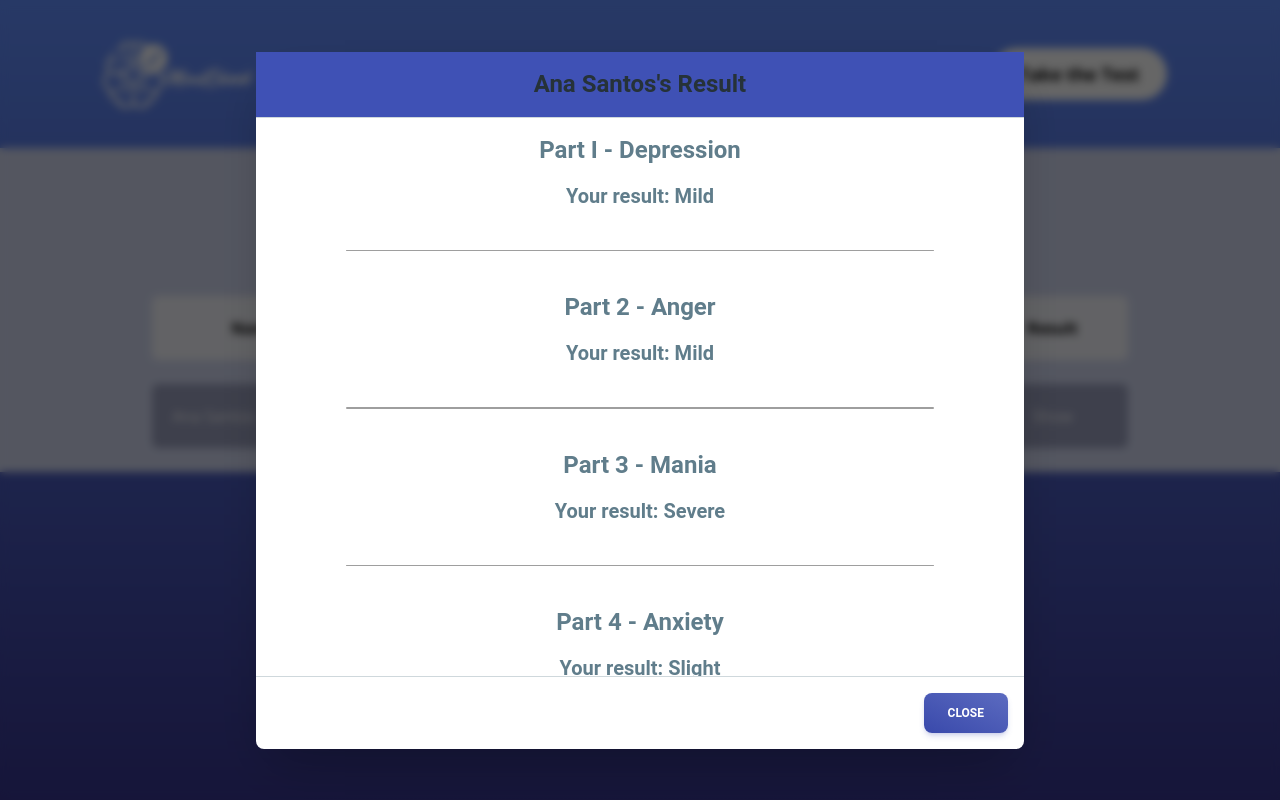
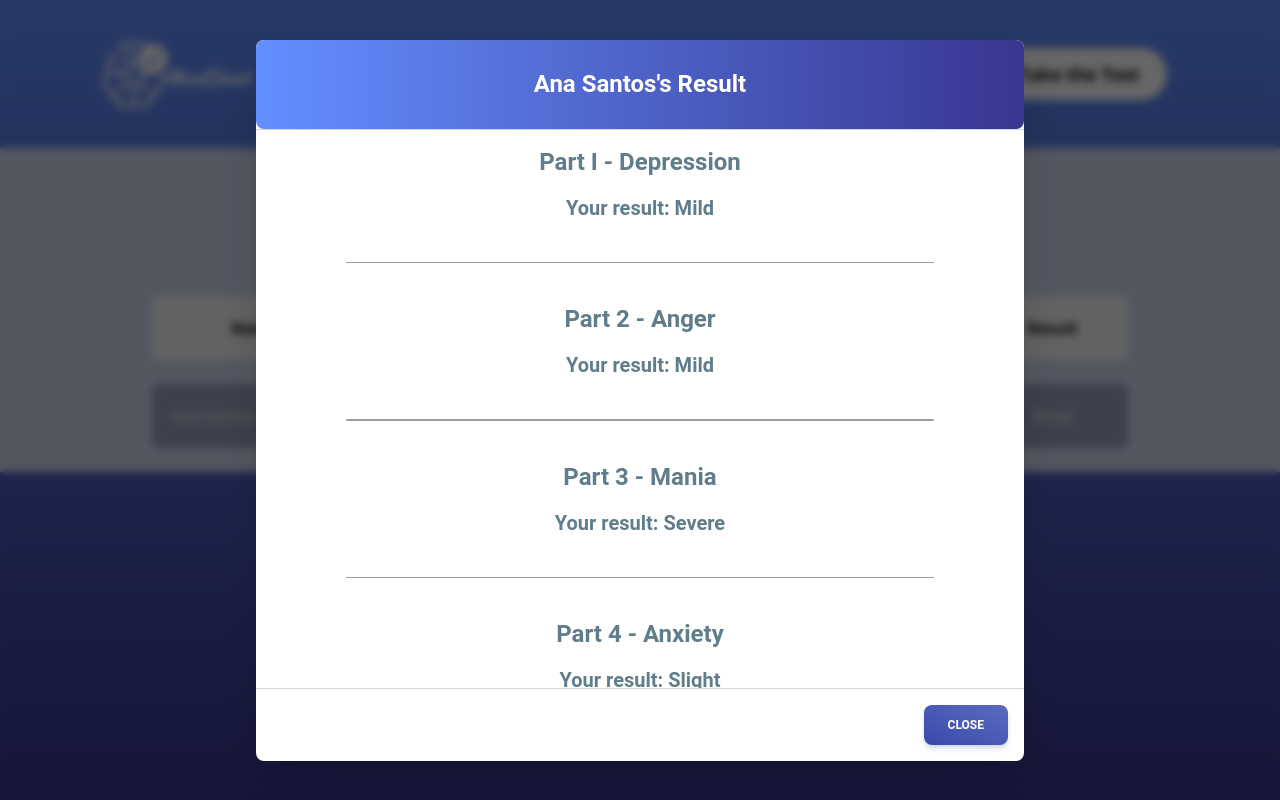
Before and after one commit to kabi02/softeng-mindcheck, a React (Vite) app: page /dashboard in a window 1280 px wide. Both pictures are taken after a click on the element "Show". Built offline with nearby package versions, Linux system fonts and the light colour scheme.

Commit message:
Dashboard modal

```diff
--- a/src/components/ResultModal.jsx
+++ b/src/components/ResultModal.jsx
@@ -17,7 +17,7 @@ export function ResultModal({user, result}) {
     <>
       <div onClick={handleOpen} className="cursor-pointer text-center">Show</div>
       <Dialog open={open} handler={handleOpen}>
-        <DialogHeader className="justify-center bg-indigo-500">{user}'s Result</DialogHeader>
+        <DialogHeader className="text-white rounded-lg py-7 justify-center bg-gradient-to-r from-[rgba(99,143,255,1)] to-[rgba(56,54,144,1)]">{user}'s Result</DialogHeader>
         <DialogBody divider className="scrollable-body">
 
           {/* for multiple ResultSection */}
```
